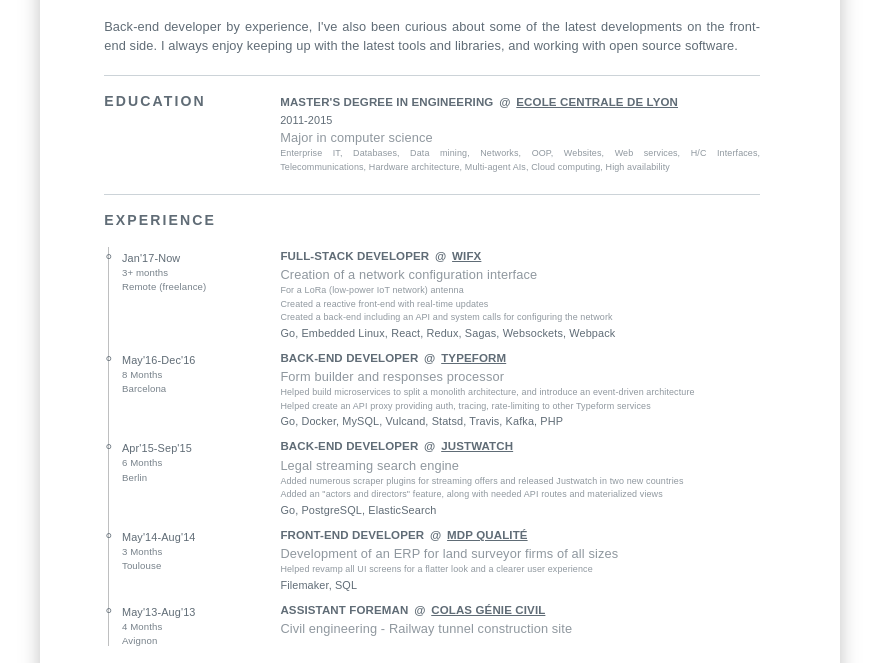
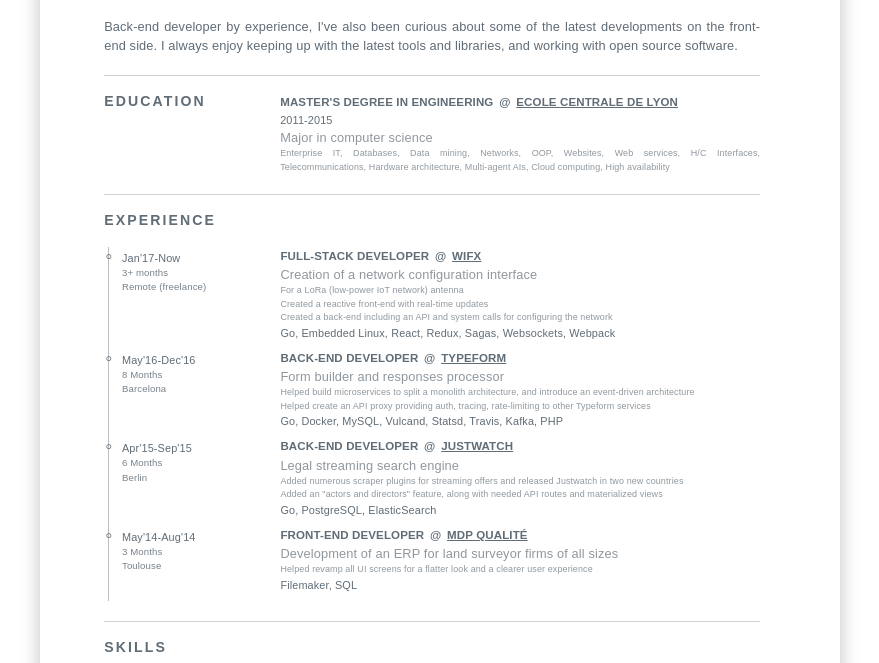
Before and after one commit to n-marshall/n-marshall, a plain HTML site: page index.html in a window 1280 px wide. Shown: the part 275-938 px from the top of the page, without its empty margins (171-1050 px from the left). Drawn offline with nearby package versions, Linux system fonts and the light colour scheme; a web font is replaced by a local one.

Commit message:
removed colas

```diff
--- a/index.html
+++ b/index.html
@@ -181,20 +181,6 @@
                             <div class="tools">Filemaker, SQL</div>
                         </div>
                     </div>
-                    <div class="experience-item flex-column">
-                        <div class="experience-text flex-column">
-                            <div class="flex-row experience-title">
-                                <div class="position">Assistant Foreman</div>
-                                <div class="company"><a href="http://www.colasgeniecivil.fr/">Colas Génie Civil</a></div>
-                            </div>
-                            <div class="meta">
-                                <span class="dates">May'13-Aug'13</span>
-                                <span class="duration">4 Months</span>
-                                <span class="location">Avignon</span>
-                            </div>
-                            <div class="experience-description">Civil engineering - Railway tunnel construction site</div>
-                        </div>
-                    </div>
                 </section>
                 <section class="text-container" id="skills">
                     <h6>Skills</h6>
```
